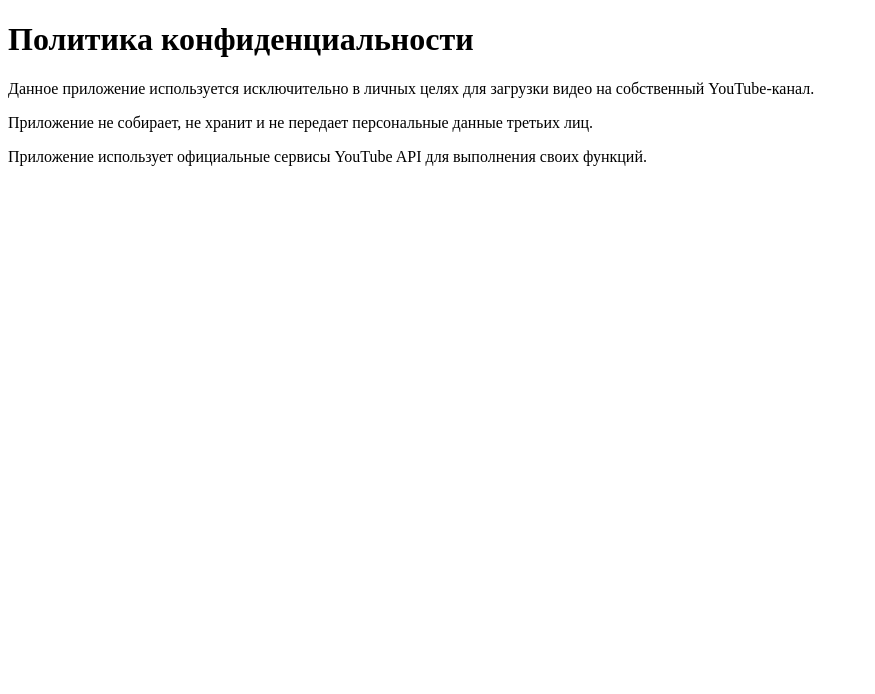
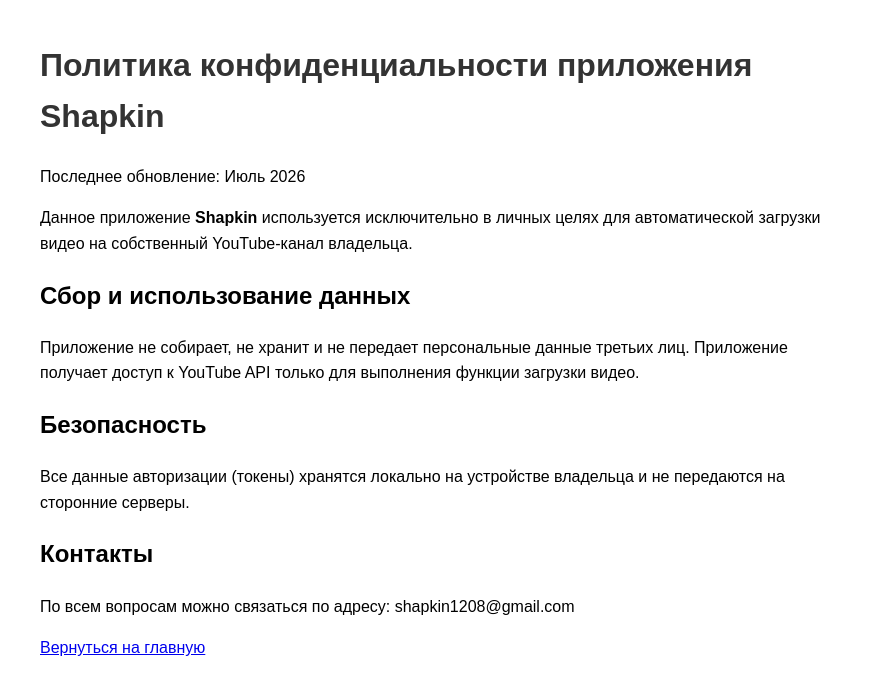
Before and after one commit to shapkin1208-afk/my-youtube-app, a plain HTML site: page privacy.html in a window 1280 px wide. Shown: the whole page, without its empty margins (0-875 px from the left). Drawn offline with Linux system fonts and the light colour scheme.

Commit message:
Update privacy.html

```diff
--- a/privacy.html
+++ b/privacy.html
@@ -2,12 +2,28 @@
 <html lang="ru">
 <head>
     <meta charset="UTF-8">
-    <title>Политика конфиденциальности</title>
+    <meta name="viewport" content="width=device-width, initial-scale=1.0">
+    <title>Политика конфиденциальности - Shapkin</title>
+    <style>
+        body { font-family: Arial, sans-serif; line-height: 1.6; margin: 40px; max-width: 800px; }
+        h1 { color: #333; }
+    </style>
 </head>
 <body>
-    <h1>Политика конфиденциальности</h1>
-    <p>Данное приложение используется исключительно в личных целях для загрузки видео на собственный YouTube-канал.</p>
-    <p>Приложение не собирает, не хранит и не передает персональные данные третьих лиц.</p>
-    <p>Приложение использует официальные сервисы YouTube API для выполнения своих функций.</p>
+    <h1>Политика конфиденциальности приложения Shapkin</h1>
+    <p>Последнее обновление: Июль 2026</p>
+
+    <p>Данное приложение <strong>Shapkin</strong> используется исключительно в личных целях для автоматической загрузки видео на собственный YouTube-канал владельца.</p>
+
+    <h2>Сбор и использование данных</h2>
+    <p>Приложение не собирает, не хранит и не передает персональные данные третьих лиц. Приложение получает доступ к YouTube API только для выполнения функции загрузки видео.</p>
+
+    <h2>Безопасность</h2>
+    <p>Все данные авторизации (токены) хранятся локально на устройстве владельца и не передаются на сторонние серверы.</p>
+
+    <h2>Контакты</h2>
+    <p>По всем вопросам можно связаться по адресу: shapkin1208@gmail.com</p>
+
+    <p><a href="index.html">Вернуться на главную</a></p>
 </body>
 </html>
```
